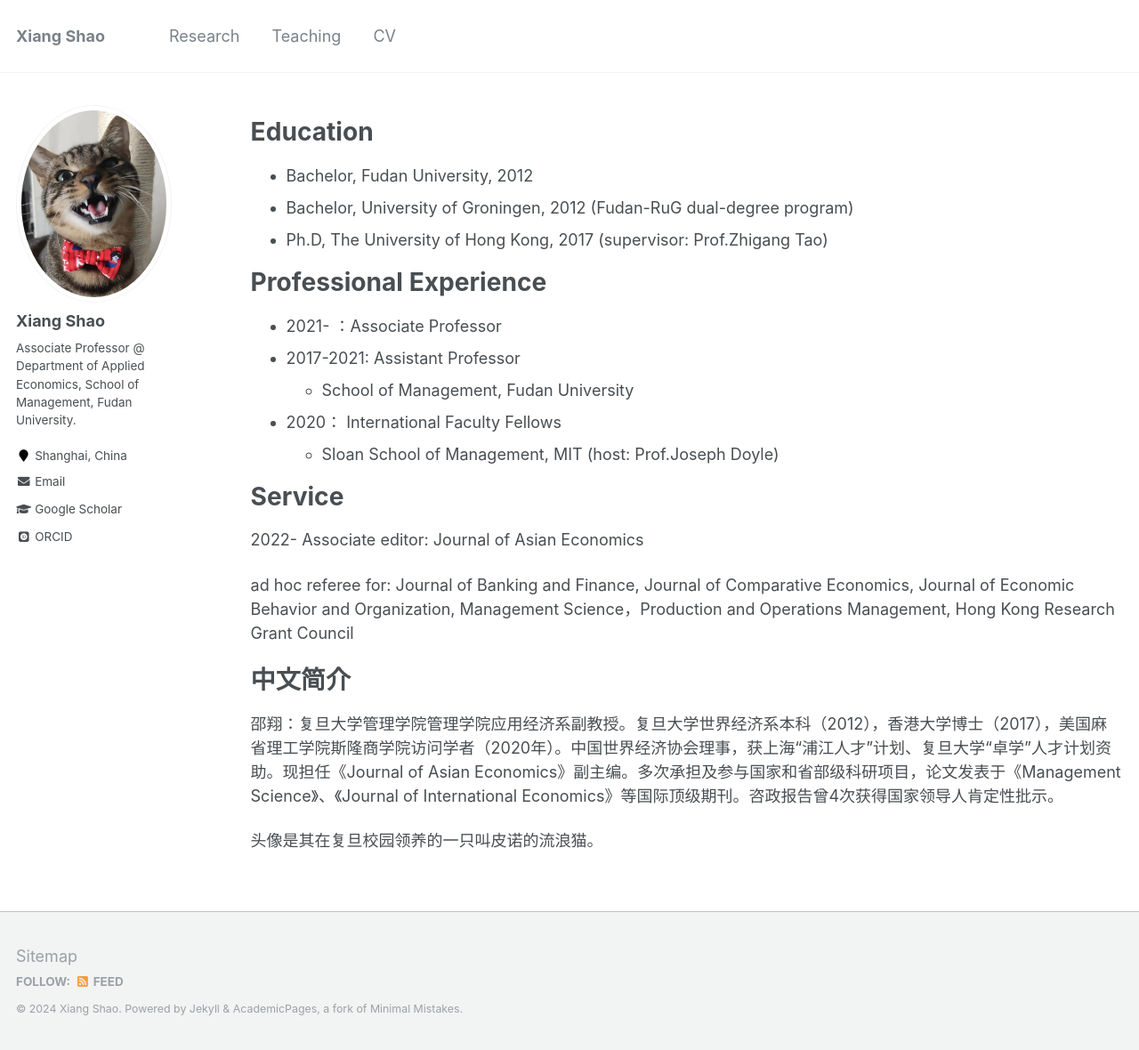
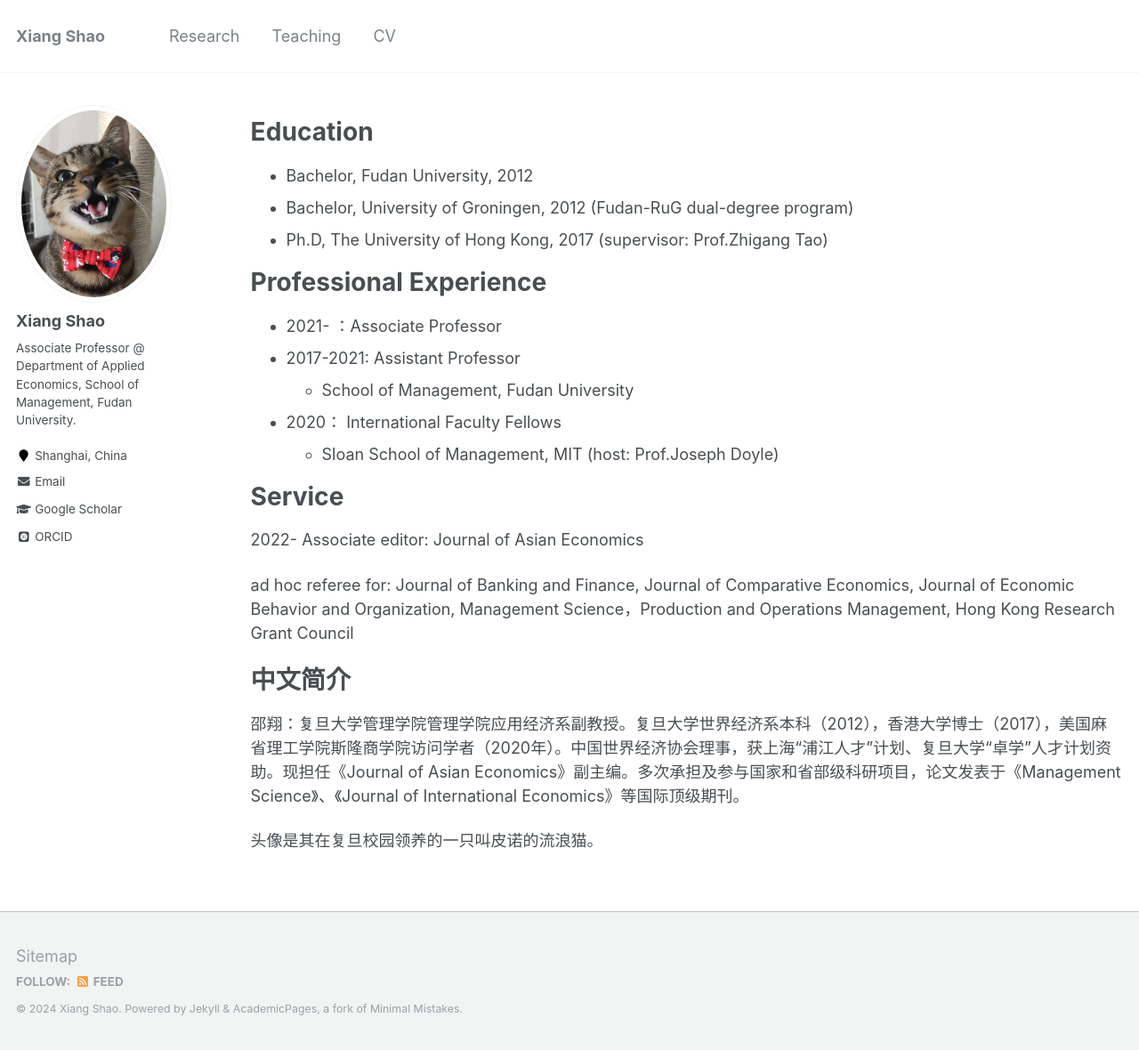
Before and after one commit to xiangshao/xiangshao.github.io, a Jekyll site: the page built from _pages/cv.md, in a window 1280 px wide and 1180 px high. Shown: the whole window at 89% size. Built offline with Jekyll 4.4.1, drawn with Linux system fonts in a browser that asks for light colours; some web fonts are replaced.

Commit message:
Update cv.md

```diff
--- a/_pages/cv.md
+++ b/_pages/cv.md
@@ -34,6 +34,6 @@ Journal of Banking and Finance, Journal of Comparative Economics, Journal of Eco
 
 中文简介
 ======
-邵翔：复旦大学管理学院管理学院应用经济系副教授。复旦大学世界经济系本科（2012），香港大学博士（2017），美国麻省理工学院斯隆商学院访问学者（2020年）。中国世界经济协会理事，获上海“浦江人才”计划、复旦大学“卓学”人才计划资助。现担任《Journal of Asian Economics》副主编。多次承担及参与国家和省部级科研项目，论文发表于《Management Science》、《Journal of International Economics》等国际顶级期刊。咨政报告曾4次获得国家领导人肯定性批示。
+邵翔：复旦大学管理学院管理学院应用经济系副教授。复旦大学世界经济系本科（2012），香港大学博士（2017），美国麻省理工学院斯隆商学院访问学者（2020年）。中国世界经济协会理事，获上海“浦江人才”计划、复旦大学“卓学”人才计划资助。现担任《Journal of Asian Economics》副主编。多次承担及参与国家和省部级科研项目，论文发表于《Management Science》、《Journal of International Economics》等国际顶级期刊。
 
 头像是其在复旦校园领养的一只叫皮诺的流浪猫。
```
